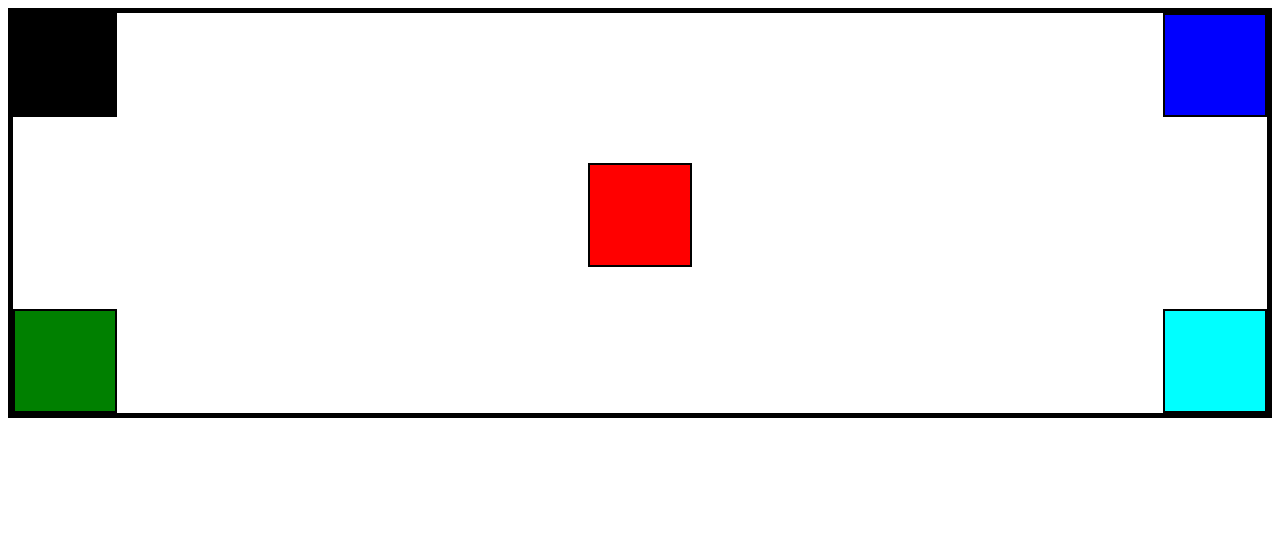
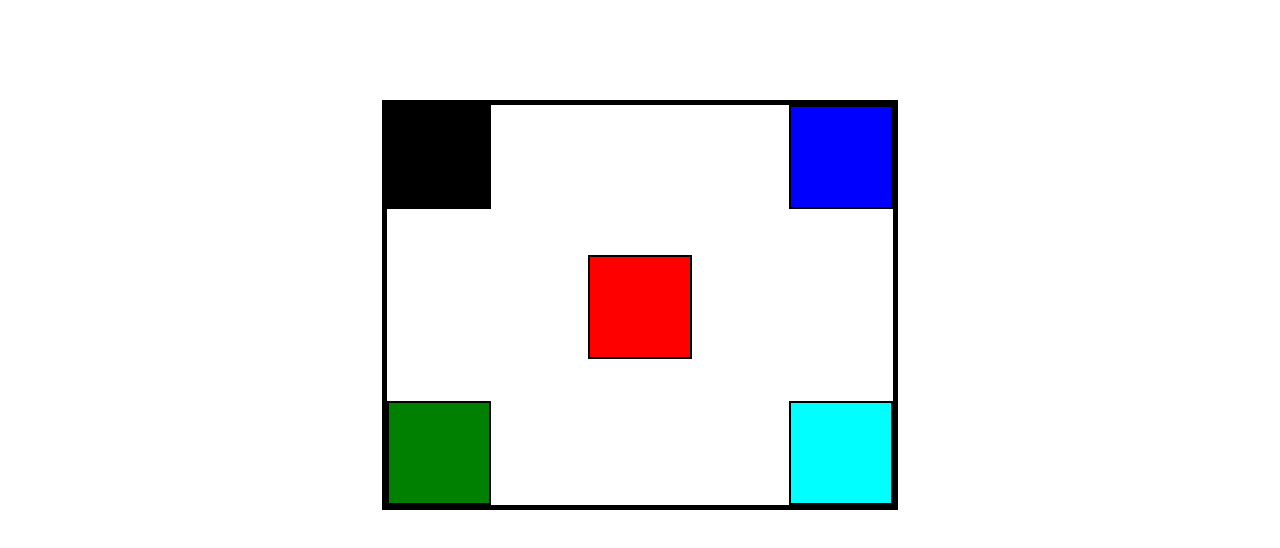
Before and after one commit to farha-tanjum/Position, a plain HTML site: page index.html in a window 1280 px wide. Drawn offline with Linux system fonts and the light colour scheme.

Commit message:
Update style.css

```diff
--- a/css/style.css
+++ b/css/style.css
@@ -5,8 +5,9 @@
 .position{
 	height: 400px;
 	border: 5px solid black;
-	margin-bottom: 200px;
+	margin: 100px auto;
 	position:relative;
+	width: 40%;
 }
 .box{
 	width: 100px;
```
